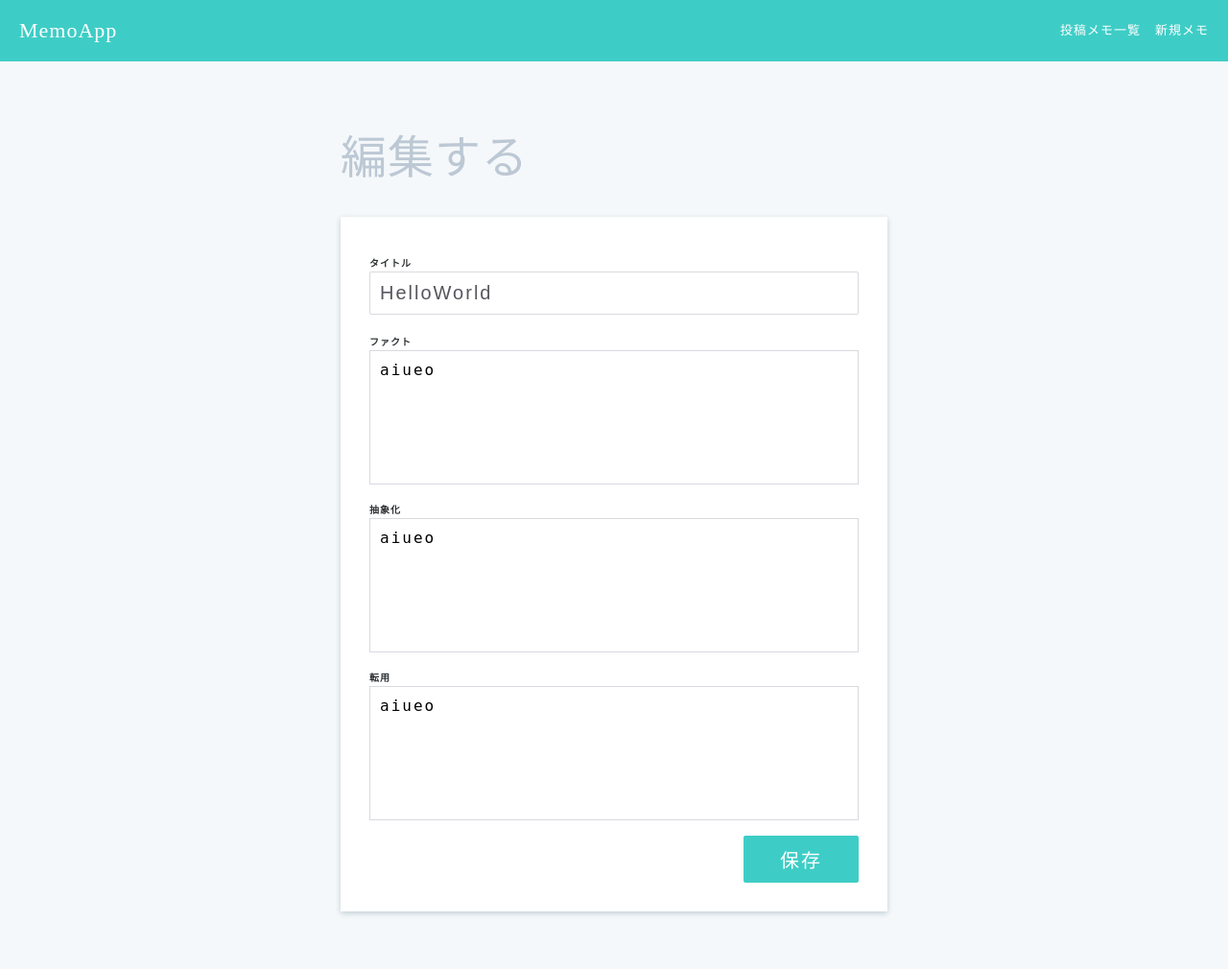
After one commit to tmp-friends/memo_app, a Rails app: page /posts/1/edit in a window 1280 px wide. The commit adds this page. Shown: the whole page at 96% size. Run offline with Rails 7, Linux system fonts and the light colour scheme; data comes from the database, SQL or seed files in the repository; both versions use the stored data as it was after the commit; style sheets or scripts are compiled from the project's sources.

Commit message:
新規メモ画面＆メモ編集画面を作成

```diff
--- a/app/assets/stylesheets/posts.scss
+++ b/app/assets/stylesheets/posts.scss
@@ -96,3 +96,30 @@
     text-decoration: underline;
     font-size: 14px;
 }
+
+/* posts/new ================================ */
+.posts-new h3{
+    font-size: 10px;
+    margin-top: 10px;
+}
+
+.posts-new input{
+    font-size: 20px;
+    padding: 10px;
+    margin-bottom: 10px;
+    border: 1px solid rgb(216, 218, 223);
+    resize: none;
+}
+
+.posts-new textarea {
+    font-size: 16px;
+    padding: 10px;
+    min-height: 140px;
+    border: 1px solid rgb(216, 218, 223);
+    resize: none;
+  }
+
+  .posts-new textarea::-webkit-input-placeholder {
+    font-size: 16px;
+    opacity: 0.5;
+  }
--- a/app/controllers/posts_controller.rb
+++ b/app/controllers/posts_controller.rb
@@ -4,6 +4,45 @@ class PostsController < ApplicationController
   end
 
   def show
-    @post =Post.find_by(id: params[:id])
+    @post = Post.find_by(id: params[:id])
+  end
+
+  def new
+    @post = Post.new
+  end
+
+  def create
+    @post = Post.new(title: params[:title], fact: params[:fact], abstraction: params[:abstraction], diversion: params[:diversion])
+    if @post.save
+      flash[:notice] = "メモを作成しました"
+      redirect_to("/posts/index")
+    else
+      render("posts/new")
+    end
+  end
+
+  def edit
+    @post = Post.find_by(id: params[:id])
+  end
+
+  def update
+    @post = Post.find_by(id: params[:id])
+    @post.title = params[:title]
+    @post.fact = params[:fact]
+    @post.abstraction = params[:abstraction]
+    @post.diversion = params[:diversion]
+    if @post.save
+      flash[:notice] = "メモを編集しました"
+      redirect_to("/posts/index")
+    else
+      render("posts/edit")
+    end
+  end
+
+  def destroy
+    @post = Post.find_by(id: params[:id])
+    @post.destroy
+    flash[:notice] = "メモを削除しました"
+    redirect_to("/posts/index")
   end
 end
--- a/app/models/post.rb
+++ b/app/models/post.rb
@@ -1,2 +1,8 @@
 class Post < ApplicationRecord
+    validates :title, {presence: true, length: {maximum: 40}}
+    with_options length: {maximum: 140} do
+        validates :fact
+        validates :abstraction
+        validates :diversion
+    end
 end
--- a/app/views/layouts/application.html.erb
+++ b/app/views/layouts/application.html.erb
@@ -16,10 +16,18 @@
       </div>
       <ul class="header-menus">
         <li>
-          <%= link_to("投稿一覧","/posts/index") %>
+          <%= link_to("投稿メモ一覧","/posts/index") %>
+        </li>
+        <li>
+          <%= link_to("新規メモ","/posts/new") %>
         </li>
       </ul>
     </header>
+    <% if flash[:notice] %>
+      <div class="flash">
+        <%= flash[:notice] %>
+      </div>
+    <% end %>
     <%= yield %>
   </body>
 </html>
--- /dev/null
+++ b/app/views/posts/edit.html.erb
@@ -0,0 +1,25 @@
+<div class="main posts-new">
+  <div class="container">
+    <h1 class="form-heading">編集する</h1>
+    <div class="form">
+      <div class="form-body">
+      <%= form_tag("/posts/#{@post.id}/update") do %>
+        <% @post.errors.full_messages.each do |message| %>
+          <div class="form-error">
+            <%= message %>
+          </div>
+        <% end %>
+        <h3>タイトル</h3>
+        <input name="title" value="<%= @post.title %>">
+        <h3>ファクト</h3>
+        <textarea name="fact"><%= @post.fact %></textarea>
+        <h3>抽象化</h3>
+        <textarea name="abstraction"><%= @post.abstraction %></textarea>
+        <h3>転用</h3>
+        <textarea name="diversion"><%= @post.diversion %></textarea>
+        <input type="submit" value="保存">
+      <% end %>
+      </div>
+    </div>
+  </div>
+</div>
--- a/app/views/posts/show.html.erb
+++ b/app/views/posts/show.html.erb
@@ -28,6 +28,10 @@
       <div class="post-time">
         <%= @post.created_at %>
       </div>
+      <div class="post-menus">
+        <%= link_to("編集", "/posts/#{@post.id}/edit") %>
+        <%= link_to("削除", "/posts/#{@post.id}/destroy", {method: "post"}) %>
+      </div>
     </div>
   </div>
 </div>
--- a/config/routes.rb
+++ b/config/routes.rb
@@ -1,6 +1,14 @@
 Rails.application.routes.draw do
   get 'posts/index' => "posts#index"
+
+  get 'posts/new' => "posts#new"
+  post "posts/create" => "posts#create"
+
   get 'posts/:id' => "posts#show"
+
+  get 'posts/:id/edit' => "posts#edit"
+  post 'posts/:id/update' => "posts#update"
+  post 'posts/:id/destroy' => "posts#destroy"
 
   get '/' => "home#top"
 end
```
Also changed, not shown: app/views/posts/new.html.erb (added, +25 -0 lines), db/development.sqlite3, 3 other files.
